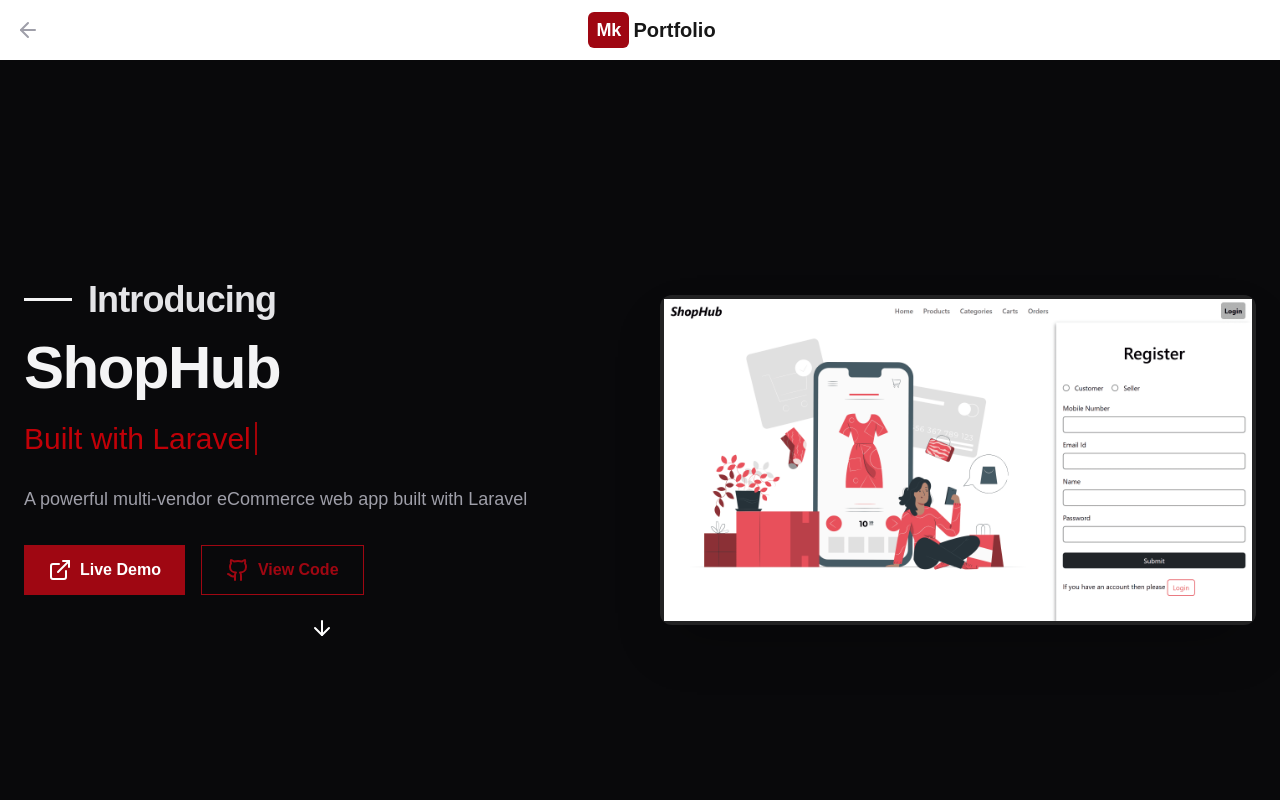
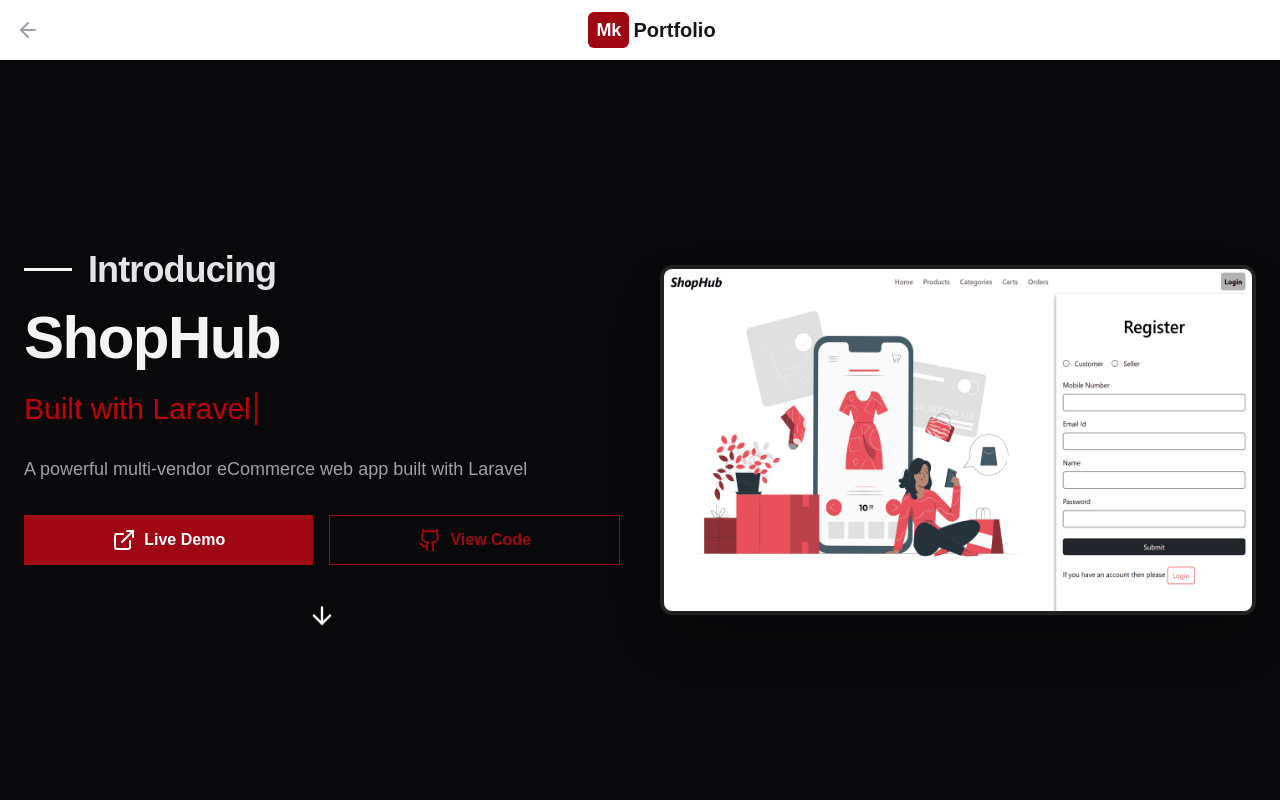
Before and after one commit to thappamkkumar/portfolio, a Next.js app: page /project-detail/multi-vendor-ecommerce in a window 1280 px wide. Shown: the top 800 px of the page. Built offline with nearby package versions, Linux system fonts and the light colour scheme.

Commit message:
herosection is completed for multi vendor ecommerse

```diff
--- a/src/app/project-detail/multi-vendor-ecommerce/page.tsx
+++ b/src/app/project-detail/multi-vendor-ecommerce/page.tsx
@@ -4,24 +4,38 @@
   const images = [
     "/project-doc/multi-vendor-ecommerse/login-page.png",
     "/project-doc/multi-vendor-ecommerse/register-page.png",
-    "/project-doc/multi-vendor-ecommerse/customer/logout-page.png",
+
     "/project-doc/multi-vendor-ecommerse/customer/home-page.png",
     "/project-doc/multi-vendor-ecommerse/customer/product-list-page.png",
     "/project-doc/multi-vendor-ecommerse/customer/product-search-page.png",
     "/project-doc/multi-vendor-ecommerse/customer/product-detail-page.png",
-    "/project-doc/multi-vendor-ecommerse/customer/product-detail-review-page.png",
     "/project-doc/multi-vendor-ecommerse/customer/place-order-page.png",
-    "/project-doc/multi-vendor-ecommerse/customer/place-order-address-change-page.png",
-    "/project-doc/multi-vendor-ecommerse/customer/place-order-payment-page.png",
-    "/project-doc/multi-vendor-ecommerse/customer/place-order-response.png",
     "/project-doc/multi-vendor-ecommerse/customer/categories-page.png",
     "/project-doc/multi-vendor-ecommerse/customer/category-product-page.png",
     "/project-doc/multi-vendor-ecommerse/customer/cart-page.png",
     "/project-doc/multi-vendor-ecommerse/customer/order-list-page.png",
     "/project-doc/multi-vendor-ecommerse/customer/profile-page.png",
-    "/project-doc/multi-vendor-ecommerse/customer/profile-change-password-page.png",
-    "/project-doc/multi-vendor-ecommerse/customer/profile-update-address-page.png",
-    "/project-doc/multi-vendor-ecommerse/customer/profile-update-basic-detail-page.png",
+    "/project-doc/multi-vendor-ecommerse/customer/logout-page.png",
+
+    "/project-doc/multi-vendor-ecommerse/vendor/dashboard-page.png",
+    "/project-doc/multi-vendor-ecommerse/vendor/category-list-page.png",
+    "/project-doc/multi-vendor-ecommerse/vendor/product-list-page.png",
+    "/project-doc/multi-vendor-ecommerse/vendor/product-add-new-page.png",
+    "/project-doc/multi-vendor-ecommerse/vendor/order-list-page.png",
+    "/project-doc/multi-vendor-ecommerse/vendor/payment-list-page.png",
+    "/project-doc/multi-vendor-ecommerse/vendor/profile-page.png",
+    "/project-doc/multi-vendor-ecommerse/vendor/logout-page.png",
+
+    "/project-doc/multi-vendor-ecommerse/admin/dashboard-page.png",
+    "/project-doc/multi-vendor-ecommerse/admin/user-list-page.png",
+    "/project-doc/multi-vendor-ecommerse/admin/category-list-page.png",
+    "/project-doc/multi-vendor-ecommerse/admin/product-list-page.png",
+    "/project-doc/multi-vendor-ecommerse/admin/order-list-page.png",
+    "/project-doc/multi-vendor-ecommerse/admin/transection-list-page.png",
+    "/project-doc/multi-vendor-ecommerse/admin/payment-list-page.png",
+    "/project-doc/multi-vendor-ecommerse/admin/profile-page.png",
+    "/project-doc/multi-vendor-ecommerse/admin/logout-page.png",
+
 
   ];
 
@@ -39,10 +53,10 @@
 				]}
         liveDemoUrl="https://your-live-demo.com"
         codeUrl="https://github.com/your-repo/shophub"
-        scrollToId="project-content"
+        scrollToId="#project-content"
       />
 
-      <span className="block pt-50 text-8xl text-center">
+      <span id="project-content" className="block pt-50 text-8xl text-center">
         Multi-Vendor E-commerce Platform
       </span>
     </main>
--- /dev/null
+++ b/src/components/project-detail/HeroImage.tsx
@@ -0,0 +1,39 @@
+"use client";
+
+import Image from "next/image";
+import { motion } from "framer-motion";
+
+const fadeRight = {
+  hidden: { opacity: 0, x: 40 },
+  visible: {
+    opacity: 1,
+    x: 0,
+    transition: { duration: 0.5, ease: "easeInOut" },
+  },
+};
+
+interface HeroImageProps {
+  currentImage: number;
+  images: string[];
+}
+
+export default function HeroImage({ currentImage, images }: HeroImageProps) {
+  return (
+    <motion.div
+      variants={fadeRight}
+      initial="hidden"
+      animate="visible"
+      className="hidden lg:block flex-1 relative group"
+    >
+      <div className="relative w-full h-[350px] rounded-xl overflow-hidden shadow-2xl transform group-hover:scale-105 transition duration-500">
+        <Image
+          src={images[currentImage]}
+          alt="Hero Screenshot"
+          fill
+          className="object-fill rounded-xl border-4 border-white/10"
+          priority
+        />
+      </div>
+    </motion.div>
+  );
+}
--- a/src/components/project-detail/HeroSection.tsx
+++ b/src/components/project-detail/HeroSection.tsx
@@ -1,43 +1,26 @@
 "use client";
 
 import { useEffect, useState } from "react";
-import { motion } from "framer-motion";
-import { ArrowDown, ExternalLink, Github } from "lucide-react";
+import HeroText from "./HeroText";
+import HeroImage from "./HeroImage";
+
+
 
 interface HeroSectionProps {
   title: string;
   tagline: string;
   images: string[];
+  titles: string;
   liveDemoUrl?: string;
   codeUrl?: string;
   scrollToId?: string;
 }
 
-const titles = [
-  "Multi-vendor Marketplace",
-  "Built with Laravel + MySQL",
-  "Admin, Vendor & Customer Roles",
-  "Bootstrap, JS, Auth, Dashboard",
-];
-
-const container = {
-  hidden: {},
-  visible: {
-    transition: {
-      staggerChildren: 0.15,
-    },
-  },
-};
-
-const fadeUp = {
-  hidden: { opacity: 0, y: 20 },
-  visible: { opacity: 1, y: 0, transition: { duration: 0.5, ease: "easeOut" } },
-};
-
 export default function HeroSection({
   title,
   tagline,
   images,
+  titles,
   liveDemoUrl,
   codeUrl,
   scrollToId = "project-content",
@@ -52,7 +35,7 @@
   useEffect(() => {
     const interval = setInterval(() => {
       setCurrentImage((prev) => (prev + 1) % images.length);
-    }, 5000);
+    }, 3000);
     return () => clearInterval(interval);
   }, [images.length]);
 
@@ -81,94 +64,18 @@
   }, [subIndex, deleting, index]);
 
   return (
-    <section className="relative w-full h-screen bg-zinc-950 text-white overflow-hidden">
-      <div className="max-w-7xl mx-auto px-6 py-12 h-full flex flex-col md:flex-row items-center justify-between gap-10">
-        {/* Left Side */}
-        <motion.div
-          variants={container}
-          initial="hidden"
-          animate="visible"
-          className="flex-1"
-        >
-          <motion.h3
-            variants={fadeUp}
-            className="text-2xl md:text-4xl font-extrabold text-zinc-200 leading-tight tracking-tight flex items-center gap-4"
-          >
-            <span className="w-[3rem] border border-b-2 border-zinc-100"></span>
-            <span>Introducing</span>
-          </motion.h3>
+    <section className="relative w-full h-[95vh] bg-zinc-950 text-white overflow-hidden">
+      <div className="max-w-7xl mx-auto px-6 py-12 h-full flex    items-end  lg:items-center justify-between gap-10">
 
-          <motion.h1
-            variants={fadeUp}
-            className="text-4xl md:text-6xl font-extrabold text-zinc-100 leading-tight tracking-tight mt-2"
-          >
-            {title}
-          </motion.h1>
-
-          <motion.h2
-            variants={fadeUp}
-            className="mt-4 text-2xl md:text-3xl font-medium text-red-700 min-h-[2.5rem]"
-          >
-            <span>{text}</span>
-            <span className="border-r-2 border-red-700 animate-pulse ml-1" />
-          </motion.h2>
-
-          <motion.p
-            variants={fadeUp}
-            className="mt-6 text-zinc-400 text-base md:text-lg"
-          >
-            {tagline}
-          </motion.p>
-
-          <motion.div
-            variants={fadeUp}
-            className="mt-8 flex flex-wrap sm:flex-nowrap gap-4"
-          >
-            {liveDemoUrl && (
-              <a
-                href={liveDemoUrl}
-                target="_blank"
-                rel="noopener noreferrer"
-                className="px-6 py-3 w-full sm:w-auto flex justify-center items-center gap-2 bg-red-800 text-white hover:bg-red-900 transition"
-              >
-                <ExternalLink /> <strong>Live Demo</strong>
-              </a>
-            )}
-            {codeUrl && (
-              <a
-                href={codeUrl}
-                target="_blank"
-                rel="noopener noreferrer"
-                className="px-6 py-3 w-full sm:w-auto flex justify-center items-center gap-2 border border-red-800 text-red-800 hover:bg-red-900/10 transition"
-              >
-                <Github /> <strong>View Code</strong>
-              </a>
-            )}
-          </motion.div>
-
-          <motion.button
-            variants={fadeUp}
-            onClick={() => {
-              const el = document.getElementById(scrollToId);
-              if (el) el.scrollIntoView({ behavior: "smooth" });
-            }}
-            className="mt-6 text-white hover:text-gray-300 transition flex items-center gap-2 mx-auto"
-          >
-            <ArrowDown className="w-6 h-6 animate-bounce" />
-
-          </motion.button>
-        </motion.div>
-
-        {/* Right Side */}
-        <div className="flex-1 relative group">
-          <div className="rounded-xl overflow-hidden shadow-2xl transform group-hover:scale-105 transition duration-500">
-            <img
-              src={images[currentImage]}
-              alt="Hero Screenshot"
-              className="w-full h-auto object-cover border-4 border-white/10"
-            />
-          </div>
-        </div>
+        <HeroText
+          title={title}
+          text={text}
+          tagline={tagline}
+          liveDemoUrl={liveDemoUrl}
+          codeUrl={codeUrl}
+          scrollToId={scrollToId}
+        />
+				<HeroImage currentImage={currentImage} images={images} />
       </div>
     </section>
   );
--- /dev/null
+++ b/src/components/project-detail/HeroText.tsx
@@ -0,0 +1,114 @@
+
+"use client";
+
+import { motion } from "framer-motion";
+import { ArrowDown, ExternalLink, Github } from "lucide-react";
+
+const container = {
+  hidden: {},
+  visible: {
+    transition: {
+      staggerChildren: 0.15,
+    },
+  },
+};
+
+const fadeUp = {
+  hidden: { opacity: 0, y: 20 },
+  visible: { opacity: 1, y: 0, transition: { duration: 0.5, ease: "easeOut" } },
+};
+
+interface HeroTextProps {
+  title: string;
+  text: string;
+  tagline: string;
+  liveDemoUrl?: string;
+  codeUrl?: string;
+  scrollToId: string;
+}
+
+export default function HeroText({
+  title,
+  text,
+  tagline,
+  liveDemoUrl,
+  codeUrl,
+  scrollToId,
+}: HeroTextProps) {
+  return (
+    <motion.div
+      variants={container}
+      initial="hidden"
+      animate="visible"
+      className="flex-1"
+    >
+      <motion.h3
+        variants={fadeUp}
+        className="text-2xl md:text-4xl font-extrabold text-zinc-200 leading-tight tracking-tight flex items-center gap-4"
+      >
+        <span className="w-[3rem] border border-b-2 border-zinc-100"></span>
+        <span>Introducing</span>
+      </motion.h3>
+
+      <motion.h1
+        variants={fadeUp}
+        className="text-4xl md:text-6xl font-extrabold text-zinc-100 leading-tight tracking-tight mt-2"
+      >
+        {title}
+      </motion.h1>
+
+      <motion.h2
+        variants={fadeUp}
+        className="mt-4 text-2xl md:text-3xl font-medium text-red-700 min-h-[2.5rem]"
+      >
+        <span>{text}</span>
+        <span className="border-r-2 border-red-700 animate-pulse ml-1" />
+      </motion.h2>
+
+      <motion.p
+        variants={fadeUp}
+        className="mt-6 text-zinc-400 text-base md:text-lg"
+      >
+        {tagline}
+      </motion.p>
+
+      <motion.div
+        variants={fadeUp}
+        className="mt-8 flex  flex-wrap sm:flex-nowrap   gap-4"
+      >
+        {liveDemoUrl && (
+          <a
+            href={liveDemoUrl}
+            target="_blank"
+            rel="noopener noreferrer"
+            className="px-6  py-3 w-full flex justify-center items-center gap-2  bg-red-800 text-white   hover:bg-red-900 transition"
+          >
+            <ExternalLink /> <strong>Live Demo</strong>
+          </a>
+        )}
+        {codeUrl && (
+          <a
+            href={codeUrl}
+            target="_blank"
+            rel="noopener noreferrer"
+            className="px-6  py-3 w-full flex justify-center items-center gap-2  border border-red-800 text-red-800  hover:bg-red-900/10 transition"
+          >
+            <Github /> <strong>View Code</strong>
+          </a>
+        )}
+      </motion.div>
+			<div className="w-full flex justify-center   pt-10">
+					<motion.a
+						href={scrollToId}
+						variants={fadeUp}
+						initial="hidden"
+						animate="visible"
+						className="  text-zoinc-400 hover:text-white transition-all animate-bounce"
+					>
+						<ArrowDown size={28} />
+					</motion.a>
+				</div>
+
+    </motion.div>
+  );
+}
```
